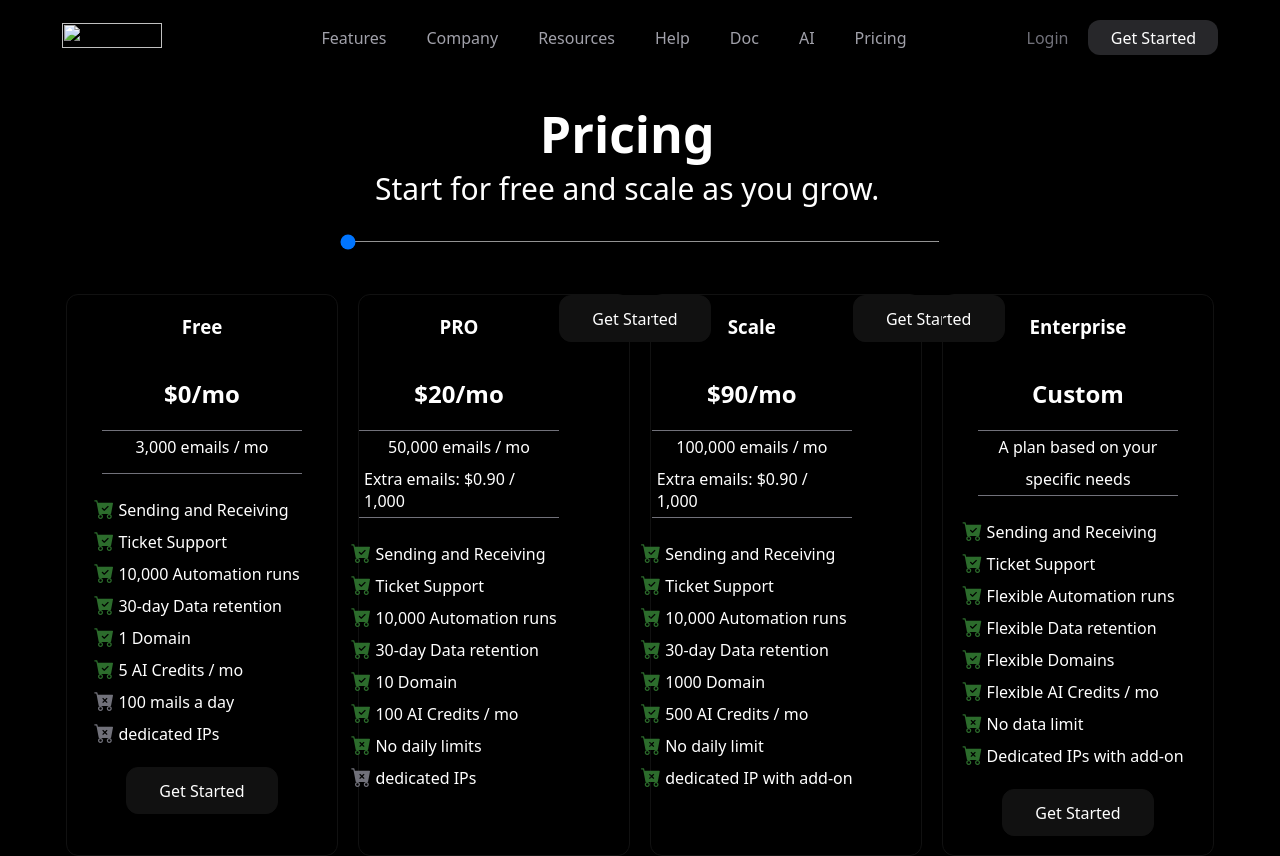
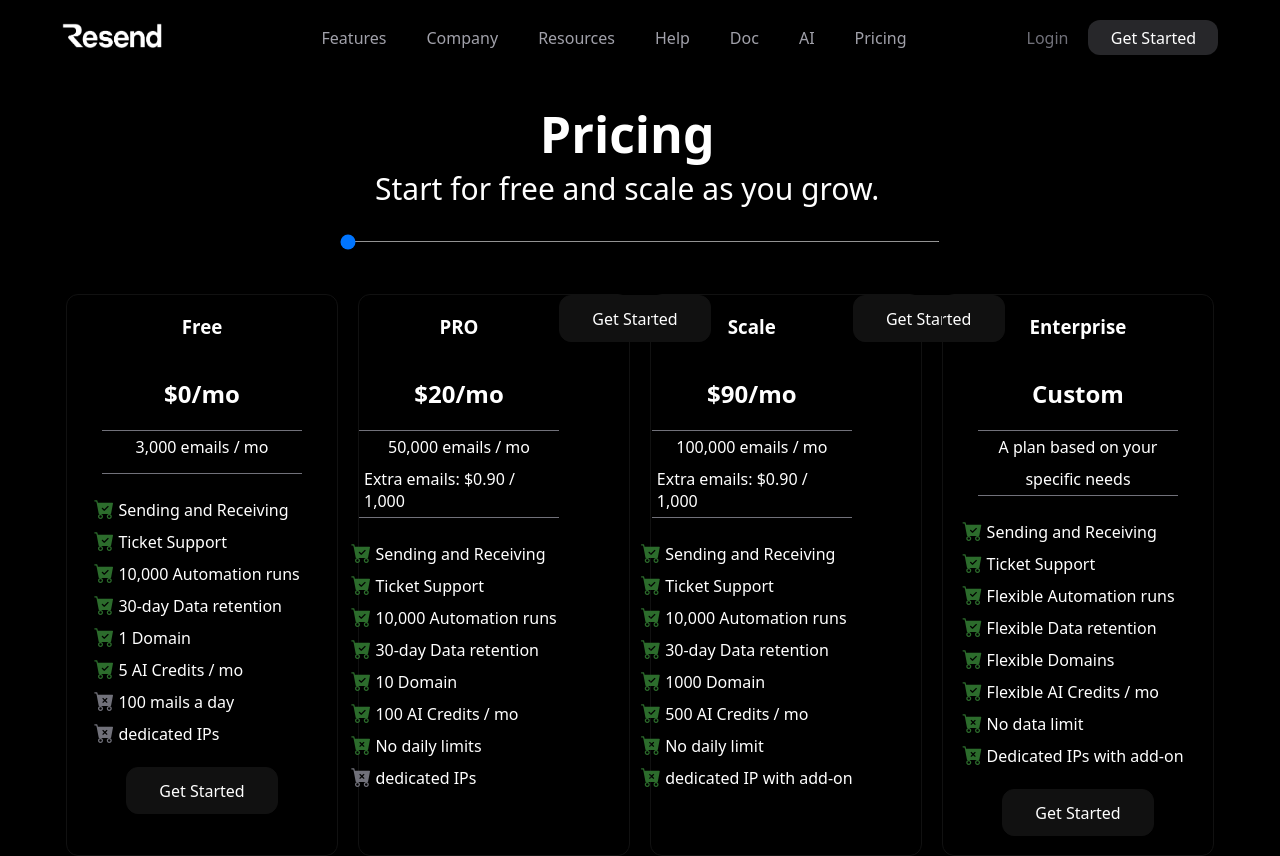
Before and after one commit to tirthjoshi97/resend-clone-1, a plain HTML site: page pricing.html in a window 1280 px wide. Drawn offline with nearby package versions, Linux system fonts and the light colour scheme; files whose address does not match are found by name.

Commit message:
pricing page logo updated

```diff
--- a/pricing.html
+++ b/pricing.html
@@ -19,7 +19,7 @@
     <section class="hero">
         <div id="navbar">
             <a href="index.html">
-                <img src="resend_logo_1.png" />
+                <img src="icons/resend_logo_1.png" />
             </a>
 
             <div id="navbar-links">
```
